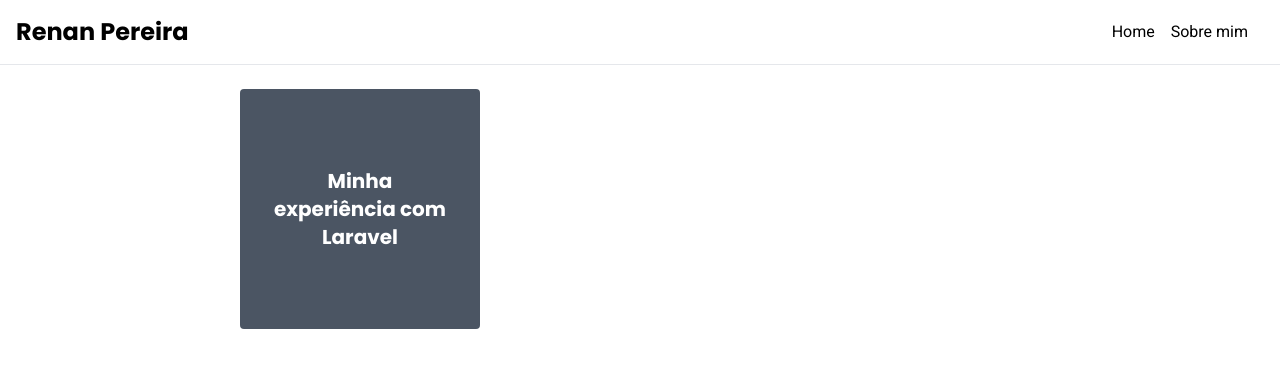
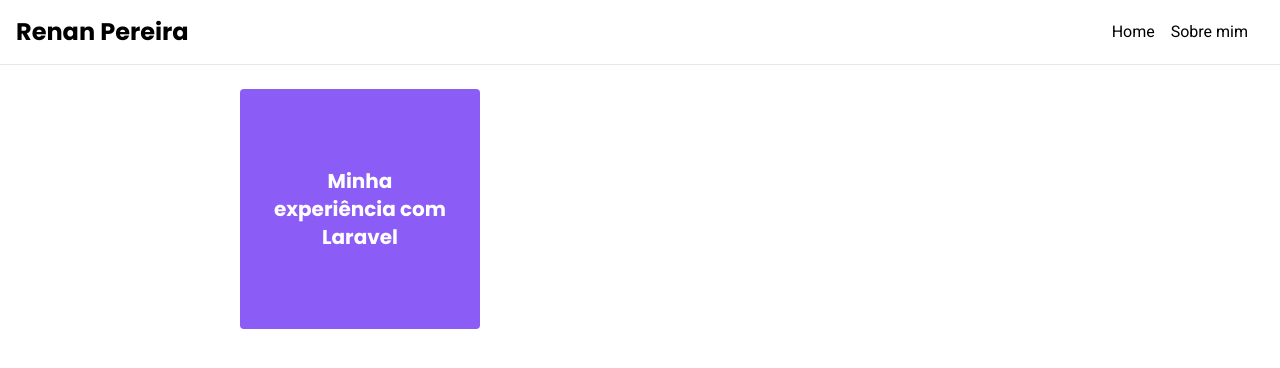
Before and after one commit to r3nanp/r3nanp-blog, a Next.js app: page / in a window 1280 px wide. Shown: the top 368 px of the page. Built offline with nearby package versions, Linux system fonts and the light colour scheme.

Commit message:
style: change box background

```diff
--- a/src/pages/index.tsx
+++ b/src/pages/index.tsx
@@ -36,7 +36,7 @@
                 <a>
                   <motion.div
                     whileHover={{ scale: 1.1 }}
-                    className="flex justify-center items-center m-4 py-4 px-8 bg-gray-600 rounded w-60 h-60"
+                    className="flex justify-center items-center m-4 py-4 px-8 bg-purple-500 rounded w-60 h-60"
                   >
                     <strong className="text-white text-center text-xl">
                       {post.title}
```
